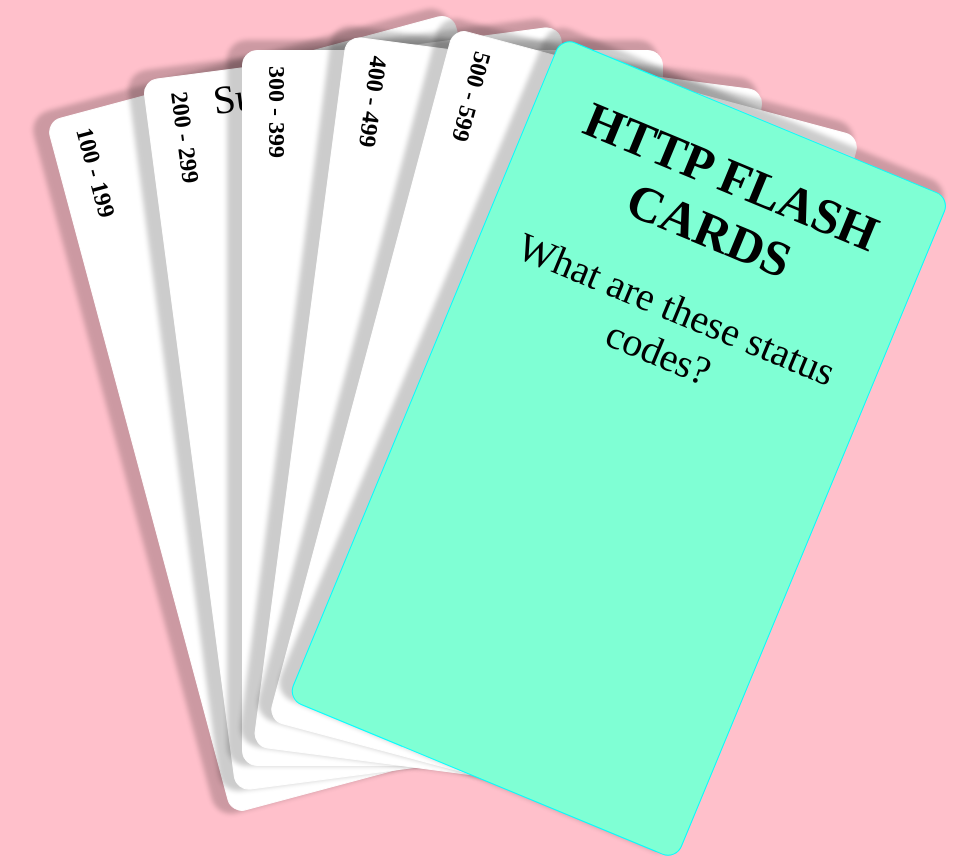
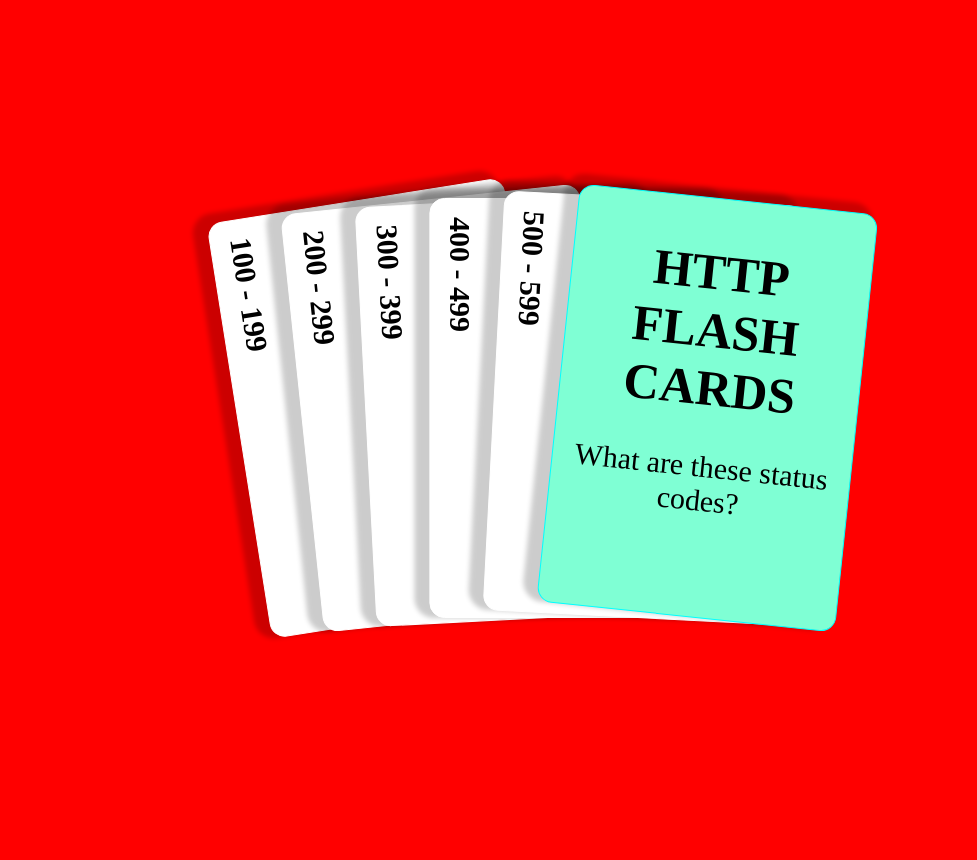
Before and after one commit to smith-sj/CSS-only-flash-cards, a plain HTML site: page index.html in a window 1280 px wide. Shown: the whole page, without its empty margins (107-1084 px from the left). After the commit the page ends 816 px from the top, so only its background shows below. Drawn offline with Linux system fonts and the light colour scheme.

Commit message:
adjusted sizing and added desktop media query

```diff
--- a/index.html
+++ b/index.html
@@ -3,6 +3,7 @@
 <html>
 <head>
     <link rel="stylesheet" href="style.css">
+    <meta name="viewport" content="width=device-width, initial-scale=1"/>
 </head>
 
 <body>
--- a/style.css
+++ b/style.css
@@ -5,26 +5,25 @@ body {
 }
 
 .container {
-  width: 80%;
+    width: 100vw;
   height: 100vh;
   margin: 0 auto;
   display: flex;
   flex-direction: row;
   justify-content: center;
   align-items: center;
-  transform: translateX(-10vw)
 }
 
   .card {
+    position:absolute;
     box-sizing: border-box;
     display: flex;
     align-items: start;
-    width: calc(80vw * 0.5);
-    height: calc((80vw * 0.5)*1.4);
+    width: 60vw;
+    height: calc(60vw * 1.4);
     border-radius: 15px;
     border: 1px solid white;
     background: white;
-    margin-right: -250px;
     transition: 2s;
     box-shadow: -10px -5px 5px 5px rgb(0 0 0 / 0.2);
     padding-top: 5px;
@@ -32,25 +31,25 @@ body {
   }
 
   .cardBody {
+      padding: 1vw;
       text-align: center;
       display: block;
+      flex-grow: 1;
   }
 
 
-
-
 .titleCard {
+    padding: 2vw;
   box-sizing: border-box;
   text-align: center;
   display: flex;
   flex-direction: column;
   align-items: center;
-  width: calc(80vw * 0.5);
-  height: calc((80vw * 0.5)*1.4);
+  width: 60vw;
+  height: calc(60vw * 1.4);
   border-radius: 15px;
   border: 1px solid aqua;
   background: aquamarine;
-  margin-right: -250px;
   transition: 2s;
   box-shadow: -10px -5px 5px 5px rgb(0 0 0 / 0.2);
 }
@@ -64,70 +63,213 @@ body {
 
 
 h1 {
-  font-size: 50px;
+  font-size: 9vw;
 }
 
 span {
-  font-size: 40px;
-  display: inline;
+  font-size: 6vw;
+  display: block;
 }
 
 h2 {
   writing-mode: vertical-rl;
-  margin-top: 10px;
+  font-size: 4vw;
+  margin: 1vw;
 }
 
 .card a {
     display: block;
-    margin-top: 25px;
+    margin-top: 3vw;
+    font-size: 4vw;
 }
 
 #card1 {
-  transform: translateY(5px) translateX(18vw) rotate(-15deg);
+  transform: translateY(0) translateX(-12vw) rotate(-9deg);
   z-index: 0;
 }
 
 #card2 {
-  transform: translateY(0px) translateX(9vw) rotate(-7.5deg);
+  transform: translateY(0px) translateX(-7vw) rotate(-6deg);
   z-index: 1;
 }
 
 #card3 {
+    transform: rotate(-3deg) translateX(-2vw);
   z-index: 2;
 }
 
 #card4 {
-  transform: translateY(10px) translateX(-9vw) rotate(7.5deg);
+  transform: translateY(0px) translateX(3vw) rotate(0deg);
   z-index: 3;
 }
 
 #card5 {
-  transform: translateY(20px) translateX(-18vw) rotate(15deg);
+  transform: translateY(0) translateX(8vw) rotate(3deg);
   z-index: 4;
 }
 
 #card6 {
-  transform: translateY(40px) translateX(-27vw) rotate(22.5deg);
+  transform: translateY(0) translateX(13vw) rotate(6deg);
   z-index: 5;
 }
 
 #card1:hover {
-  transform: translateY(-130px);
-}
+    transform: translateY(-30vw) translateX(-18vw) rotate(0deg);
+    z-index: 0;
+  }
+
 
 #card2:hover {
-  transform: translateY(-140px) translateX(-100px) rotate(-10deg);
+  transform: translateY(-30vw) translateX(-13vw) rotate(0deg);
 }
 
 #card3:hover {
-  z-index: 2;
-  transform: translateY(-150px);
+    transform: translateY(-30vw) translateX(-8vw) rotate(0deg);
 }
 
 #card4:hover {
-  transform: translateY(-150px) translateX(25px) rotate(10deg);
+    transform: translateY(-30vw) translateX(-3vw) rotate(0deg);
 }
 
 #card5:hover {
-  transform: translateY(-150px) translateX(20px) rotate(20deg);
+  transform: translateY(-30vw) translateX(2vw) rotate(0deg);
 }
+
+@media screen and (min-width:500px) {
+
+        body {
+            width: 100%;
+            height: 100vh;
+            background-color: red;
+        }
+
+        .container {
+            width: 500px;
+        height: 100vh;
+        margin: 0 auto;
+        display: flex;
+        flex-direction: row;
+        justify-content: center;
+        align-items: center;
+        }
+
+        .card {
+            position:absolute;
+            box-sizing: border-box;
+            display: flex;
+            align-items: start;
+            width: 300px;
+            height: calc(300px * 1.4);
+            border-radius: 15px;
+            border: 1px solid white;
+            background: white;
+            transition: 2s;
+            box-shadow: -10px -5px 5px 5px rgb(0 0 0 / 0.2);
+            padding-top: 5px;
+            text-align: center;
+        }
+
+        .cardBody {
+            padding: 10px;
+            text-align: center;
+            display: block;
+            /* flex-grow: 1; */
+        }
+
+
+        .titleCard {
+            padding: 10px;
+        box-sizing: border-box;
+        text-align: center;
+        display: flex;
+        flex-direction: column;
+        align-items: center;
+        width: 300px;
+            height: calc(300px * 1.4);
+        border-radius: 15px;
+        border: 1px solid aqua;
+        background: aquamarine;
+        box-shadow: -10px -5px 5px 5px rgb(0 0 0 / 0.2);
+        }
+
+        .titleBlock {
+            display: flex;
+            flex-direction: row;
+            justify-content: start;
+            align-items: center;
+        }
+
+
+        h1 {
+        font-size: 50px;
+        }
+
+        span {
+        font-size: 30px;
+        display: block;
+        }
+
+        h2 {
+        writing-mode: vertical-rl;
+        font-size: 30px;
+        /* margin: 10px; */
+        }
+
+        .card a {
+            display: block;
+            margin-top: 10px;
+            font-size: 20px;
+        }
+
+        #card1 {
+        transform: translateY(0) translateX(-12vw) rotate(-9deg);
+        z-index: 0;
+        }
+
+        #card2 {
+        transform: translateY(0px) translateX(-7vw) rotate(-6deg);
+        z-index: 1;
+        }
+
+        #card3 {
+            transform: rotate(-3deg) translateX(-2vw);
+        z-index: 2;
+        }
+
+        #card4 {
+        transform: translateY(0px) translateX(3vw) rotate(0deg);
+        z-index: 3;
+        }
+
+        #card5 {
+        transform: translateY(0) translateX(8vw) rotate(3deg);
+        z-index: 4;
+        }
+
+        #card6 {
+        transform: translateY(0) translateX(13vw) rotate(6deg);
+        z-index: 5;
+        }
+
+        #card1:hover {
+            transform: translateY(-30vw) translateX(-18vw) rotate(0deg);
+            z-index: 0;
+        }
+
+
+        #card2:hover {
+        transform: translateY(-30vw) translateX(-13vw) rotate(0deg);
+        }
+
+        #card3:hover {
+            transform: translateY(-30vw) translateX(-8vw) rotate(0deg);
+        }
+
+        #card4:hover {
+            transform: translateY(-30vw) translateX(-3vw) rotate(0deg);
+        }
+
+        #card5:hover {
+        transform: translateY(-30vw) translateX(2vw) rotate(0deg);
+        }
+    }
```
